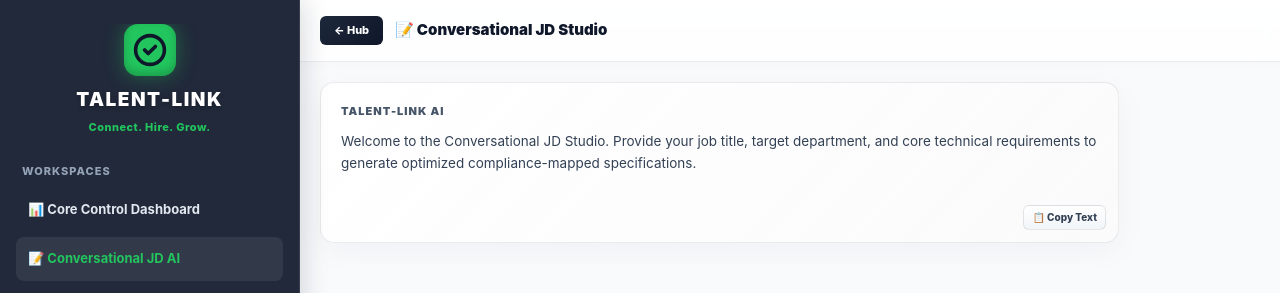
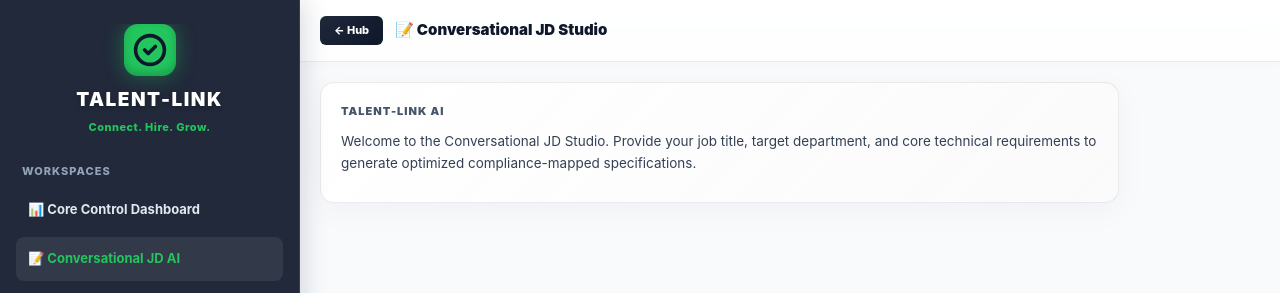
Before and after one commit to venkatasaiarun-cmd/talent-link-ai, a Next.js app: page / in a window 1280 px wide. Both pictures are taken after a click on the button "📝 Conversational JD AI". Shown: the top 293 px of the page. Built offline with nearby package versions, Linux system fonts and the light colour scheme.

Commit message:
feat: remove copy option

```diff
--- a/app/page.tsx
+++ b/app/page.tsx
@@ -17,7 +17,6 @@ interface ChatSession {
 
 export default function TalentLink() {
   const [mounted, setMounted] = useState(false);
-  const [copiedId, setCopiedId] = useState<number | string | null>(null);
   const canvasRef = useRef<HTMLCanvasElement | null>(null);
 
   const [isSidebarOpen, setIsSidebarOpen] = useState(false);
@@ -348,12 +347,6 @@ export default function TalentLink() {
     }
   };
 
-  const copyToClipboard = (text: string, id: number | string) => {
-    navigator.clipboard.writeText(text);
-    setCopiedId(id);
-    setTimeout(() => setCopiedId(null), 2000);
-  };
-
   if (!mounted) {
     return <div style={{ minHeight: '100vh', backgroundColor: '#f8fafc' }} />;
   }
@@ -612,17 +605,9 @@ export default function TalentLink() {
                       </div>
                     </div>
 
-                    <div style={{ paddingBottom: m.role === 'assistant' ? '40px' : '0px' }}>
+                    <div>
                       {renderFormattedContent(m.content)}
                     </div>
-
-                    {m.role === 'assistant' && (
-                      <div style={{ position: 'absolute', bottom: '12px', right: '12px' }}>
-                        <button type="button" onClick={() => copyToClipboard(m.content, `bottom-${i}`)} style={{ background: 'linear-gradient(180deg, #ffffff 0%, #f1f5f9 100%)', border: '1px solid rgba(15, 23, 42, 0.1)', color: '#334155', fontSize: '10px', cursor: 'pointer', fontWeight: '800', padding: '4px 8px', borderRadius: '6px' }}>
-                          {copiedId === `bottom-${i}` ? '✓ Copied' : '📋 Copy Text'}
-                        </button>
-                      </div>
-                    )}
                   </div>
                 </div>
               ))}
```
